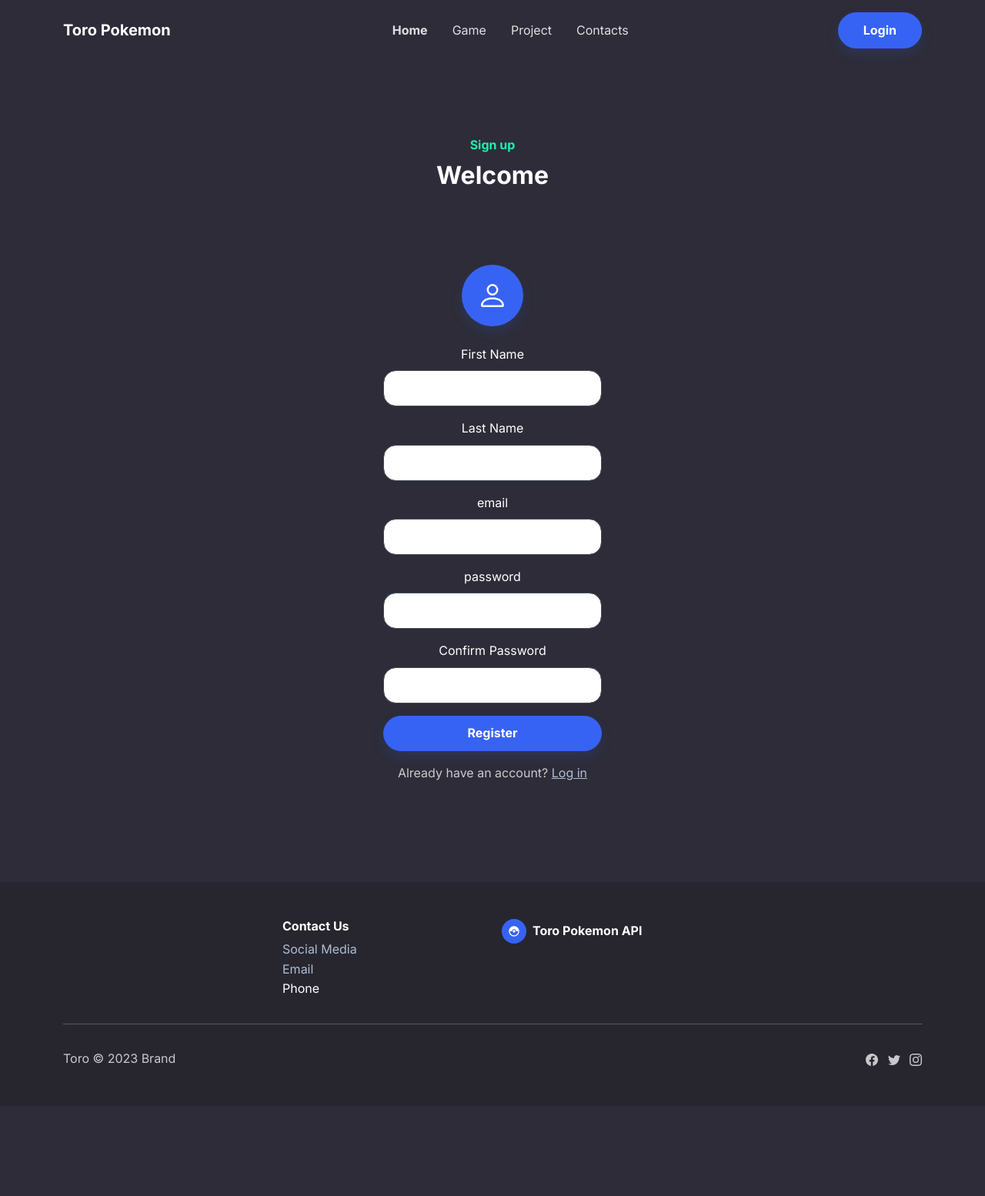
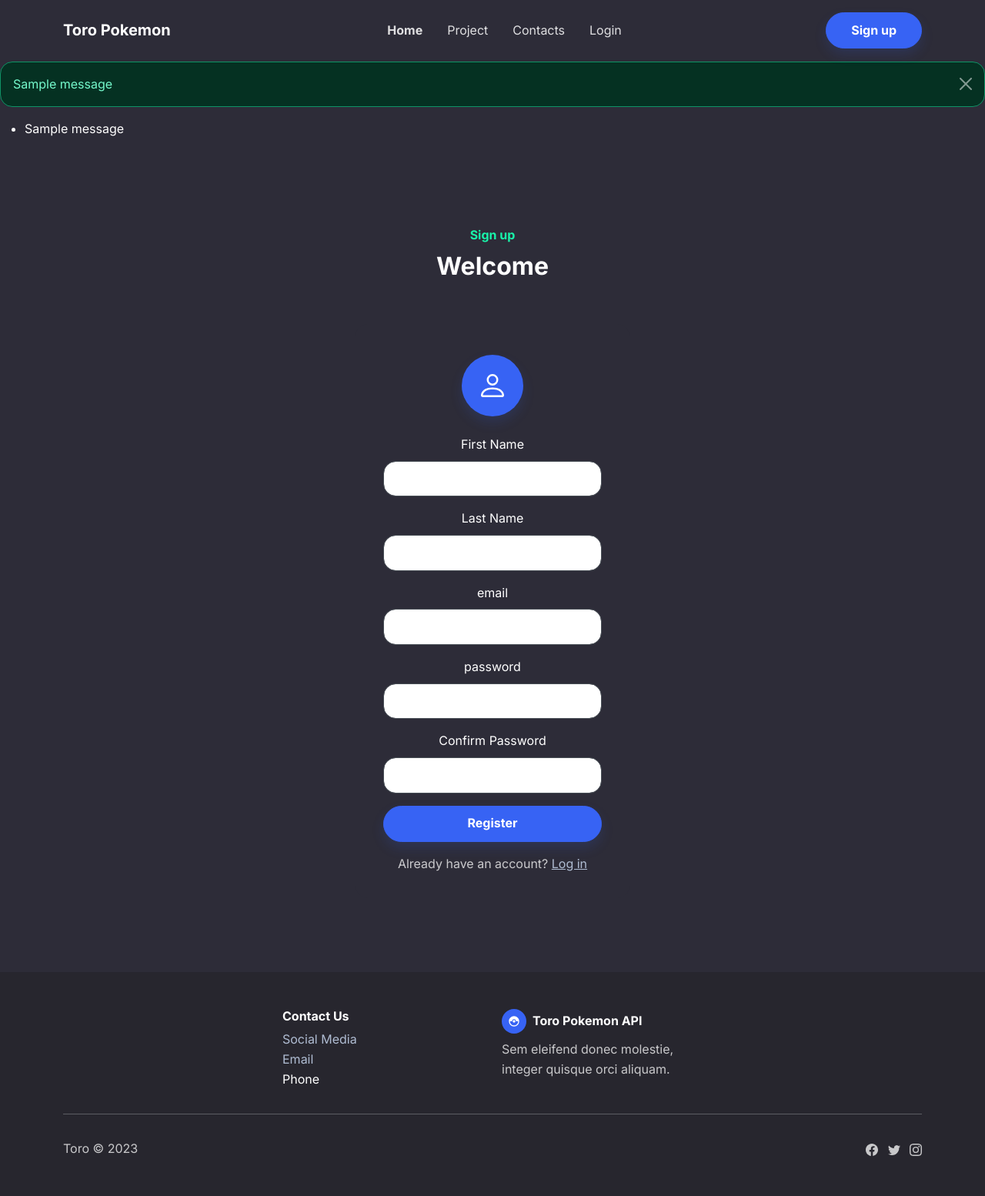
Before and after one commit to oackland/pokeapi_flask, a Flask app: page /signup in a window 1280 px wide. Shown: the whole page at 77% size. Before the commit the page ends 1385 px from the top, so only its background shows below. Run offline with Flask 3, Linux system fonts and the light colour scheme; tables that the repository leaves empty hold one stand-in row (values such as "Sample post"); one stand-in notice (Sample message) is shown; some libraries are stand-ins or nearby versions.

Commit message:
added first bp/auth blueprints
Signed-off-by: oackland <oackland.toro@outlook.com>

```diff
--- a/app/templates/base_nosignup.html
+++ b/app/blueprints/auth/auth_templates/base_nosignup.html
@@ -3,33 +3,90 @@
 
 <head>
 	<meta charset="utf-8">
-	<meta name="viewport" content="width=device-width, initial-scale=1.0, shrink-to-fit=yes">
+	<meta name="viewport" content="width=device-width, initial-scale=1.0, shrink-to-fit=no">
 	<title>{% block title %}Home{% endblock %}</title>
-	<link rel="icon" type="image/png" sizes="49x49" href="../static/img/brands/gnav_bg.png">
-	<link rel="stylesheet" href="../static/css/main.css">
+	<link rel="icon" type="image/png" sizes="49x49" href="../../../static/img/brands/gnav_bg.png">
+	{% block style %}
+		<link rel="stylesheet" href="../../../static/css/main.css">{% endblock %}
 	<link rel="stylesheet"
 	      href="https://fonts.googleapis.com/css?family=Inter:300italic,400italic,600italic,700italic,800italic,400,300,600,700,800&amp;display=swap">
 </head>
 
 <body>
 <nav class="navbar navbar-expand-md sticky-top py-3 navbar-dark" id="mainNav">
-	<div class="container"><a class="navbar-brand d-flex align-items-center" href="{{ url_for('pokemon.home') }}"><span>Toro
-		Pokemon</span></a>
-		<button data-bs-toggle="collapse" class="navbar-toggler" data-bs-target="#navcol-1"><span
-				class="visually-hidden">Toggle navigation</span><span class="navbar-toggler-icon"></span></button>
-		<div class="collapse navbar-collapse" id="navcol-1">
+	{#	<div class="container">#}
+	{#		<a class="navbar-brand d-flex align-items-center" href="{{ url_for('auth.home') }}"><span>Toro#}
+	{#		Pokemon</span></a>#}
+	{#		<button data-bs-toggle="collapse" class="navbar-toggler" data-bs-target="#navcol-1"><span#}
+	{#				class="visually-hidden">Toggle navigation</span><span class="navbar-toggler-icon"></span></button>#}
+	{##}
+	{#		{% if current_user.is_authenticated %}#}
+	{#			<div class="collapse navbar-collapse" id="navcol-1">#}
+	{#			<ul class="navbar-nav mx-auto">#}
+	{#				<li class="nav-item"><a class="nav-link active" href="{{ url_for('auth.home') }}">Home</a></li>#}
+	{##}
+	{#				<li class="nav-item"></li>#}
+	{#				<li class="nav-item"><a class="nav-link" href="{{ url_for('bp.game') }}">Game</a></li>#}
+	{#				<li class="nav-item"><a class="nav-link" href="{{ url_for('bp.projects') }}">Project</a></li>#}
+	{#				<li class="nav-item"><a class="nav-link" href="{{ url_for('bp.contacts') }}">Contacts</a></li>#}
+	{#				<li class="nav-item"><a class="nav-link" href="{{ url_for('auth.logout') }}">Logout</a></li>#}
+	{##}
+	{#				{% else %}#}
+	{#				<a class="nav-link" href="{{ url_for('auth.login') }}">Login</a>#}
+	{#			</ul>#}
+	{#			<a class="btn btn-primary shadow" role="button" href="{{ url_for('auth.signup') }}">Sign up</a>#}
+	{#		{% endif %}#}
+	{#		</div>#}
+	{#	</div>#}
+	<div class="container">
+		<a class="navbar-brand d-flex align-items-center" href="{{ url_for('bp.home') }}">
+			<span>Toro Pokemon</span>
+		</a>
+		<button data-bs-toggle="collapse" class="navbar-toggler" data-bs-target="#navcol-1">
+			<span class="visually-hidden">Toggle navigation</span>
+			<span class="navbar-toggler-icon"></span>
+		</button>
+
+		{% if current_user.is_authenticated %}
+			<div class="collapse navbar-collapse" id="navcol-1">
+				<ul class="navbar-nav mx-auto">
+					<li class="nav-item"><a class="nav-link active" href="{{ url_for('bp.home') }}">Home</a></li>
+					<li class="nav-item"></li>
+					<li class="nav-item"><a class="nav-link" href="{{ url_for('bp.game') }}">Game</a></li>
+					<li class="nav-item"><a class="nav-link" href="{{ url_for('bp.projects') }}">Project</a></li>
+					<li class="nav-item"><a class="nav-link" href="{{ url_for('bp.contacts') }}">Contacts</a></li>
+					<li class="nav-item"><a class="nav-link" href="{{ url_for('auth.logout') }}">Logout</a></li>
+				</ul>
+				<a class="btn btn-primary shadow" role="button" href="{{ url_for('auth.signup') }}">Sign up</a>
+			</div>
+		{% else %}
 			<ul class="navbar-nav mx-auto">
-				<li class="nav-item"><a class="nav-link active" href="{{ url_for('pokemon.home') }}">Home</a></li>
-
+				<li class="nav-item"><a class="nav-link active" href="{{ url_for('bp.home') }}">Home</a></li>
 				<li class="nav-item"></li>
-				<li class="nav-item"><a class="nav-link" href="{{ url_for('pokemon.game') }}">Game</a></li>
-				<li class="nav-item"><a class="nav-link" href="{{ url_for('pokemon.projects') }}">Project</a></li>
-				<li class="nav-item"><a class="nav-link" href="{{ url_for('pokemon.contacts') }}">Contacts</a></li>
+				<li class="nav-item"><a class="nav-link" href="{{ url_for('bp.projects') }}">Project</a></li>
+				<li class="nav-item"><a class="nav-link" href="{{ url_for('bp.contacts') }}">Contacts</a></li>
+				<li class="nav-item"><a class="nav-link" href="{{ url_for('auth.login') }}">Login</a></li>
 			</ul>
-			<a class="btn btn-primary shadow" role="button" href="{{ url_for('pokemon.login') }}">Login</a>
-		</div>
+			<a class="btn btn-primary shadow" role="button" href="{{ url_for('auth.signup') }}">Sign up</a>
+		{% endif %}
 	</div>
 </nav>
+{% with messages = get_flashed_messages(with_categories=true) %}
+	{% if messages %}
+		{% for category, message in messages %}
+			<div class="alert alert-{{ category }} alert-dismissible fade show" role="alert">
+				{{ message }}
+				<button type="button" class="btn-close" data-bs-dismiss="alert" aria-label="Close"></button>
+			</div>
+		{% endfor %}
+
+		<ul class=flashes>
+			{% for category, message in messages %}
+				<li class="{{ category }}">{{ message }}</li>
+			{% endfor %}
+		</ul>
+	{% endif %}
+{% endwith %}
 
 {% block content %}{% endblock %}
 
@@ -52,12 +109,12 @@
                                 <rect fill="none" height="24" width="24"></rect>
                                 <path d="M14.5,12c0,1.38-1.12,2.5-2.5,2.5c-1.38,0-2.5-1.12-2.5-2.5s1.12-2.5,2.5-2.5C13.38,9.5,14.5,10.62,14.5,12z M22,12 c0,5.52-4.48,10-10,10C6.48,22,2,17.52,2,12S6.48,2,12,2C17.52,2,22,6.48,22,12z M20,12h-4c0-2.21-1.79-4-4-4c-2.21,0-4,1.79-4,4H4 c0,4.41,3.59,8,8,8C16.41,20,20,16.41,20,12z"></path>
                             </svg></span><span>Toro Pokemon API</span></div>
-
+				<p class="text-muted">Sem eleifend donec molestie, integer quisque orci aliquam.</p>
 			</div>
 		</div>
 		<hr>
 		<div class="text-muted d-flex justify-content-between align-items-center pt-3">
-			<p class="mb-0">Toro © 2023 Brand</p>
+			<p class="mb-0">Toro © 2023</p>
 			<ul class="list-inline mb-0">
 				<li class="list-inline-item">
 					<svg xmlns="http://www.w3.org/2000/svg" width="1em" height="1em" fill="currentColor"
@@ -81,8 +138,8 @@
 		</div>
 	</div>
 </footer>
-<script src="../static/js/bootstrap.js"></script>
-<script src="../static/js/bold-and-dark.js"></script>
+<script src="../../../static/js/bootstrap.js"></script>
+<script src="../../../static/js/bold-and-dark.js"></script>
 </body>
 
 </html>
--- a/app/templates/signup.html
+++ b/app/blueprints/auth/auth_templates/login.html
@@ -1,12 +1,12 @@
-{% extends "base_nosignup.html" %}
-<title>{% block title %}Sign up{% endblock %}</title>
+{% extends "base.html" %}
+<title>{% block title %}HOME{% endblock %}</title>
 {% block content %}
 	<section class="py-5">
 		<div class="container py-5">
 			<div class="row mb-4 mb-lg-5">
 				<div class="col-md-8 col-xl-6 text-center mx-auto">
-					<p class="fw-bold text-success mb-2">Sign up</p>
-					<h2 class="fw-bold">Welcome</h2>
+					<p class="fw-bold text-success mb-2">Login</p>
+					<h2 class="fw-bold">Welcome back</h2>
 				</div>
 			</div>
 			<div class="row d-flex justify-content-center">
@@ -22,32 +22,16 @@
 							<form method="post">
 								{{ form.hidden_tag() }}
 								<div class="mb-3">
-									{{ form.first_name.label(class='form-label') }}
-									{{ form.first_name(class='form-control') }}
+									{{ form.email(class='form-control', placeholder='Enter your email') }}
+
 								</div>
 								<div class="mb-3">
-									{{ form.last_name.label(class='form-label') }}
-									{{ form.last_name(class='form-control') }}
-								</div>
-								<div class="mb-3">
-									{{ form.email.label(class='form-label') }}
-									{{ form.email(class='form-control') }}
-								</div>
-								<div class="mb-3">
-									{{ form.password.label(class='form-label') }}
 									{{ form.password(class='form-control') }}
 								</div>
 								<div class="mb-3">
-									{{ form.confirm_password.label(class='form-label') }}
-									{{ form.confirm_password(class='form-control') }}
+									{{ form.submit_btn(class='btn btn-primary shadow d-block w-100') }}
 								</div>
-								<div class="mb-3">
-									{{ form.submit_btn(class='btn btn-primary shadow d-block w-100') }}
-
-								</div>
-								<p class="text-muted">Already have an account?&nbsp;<a
-										href="{{ url_for('pokemon.login') }}">Log in</a>
-								</p>
+								<p class="text-muted">Forgot your password?</p>
 							</form>
 						</div>
 					</div>
--- a/app/templates/login.html
+++ b/app/blueprints/auth/auth_templates/signup.html
@@ -1,12 +1,12 @@
-{% extends "base.html" %}
-<title>{% block title %}Login{% endblock %}</title>
+{% extends "base_nosignup.html" %}
+<title>{% block title %}Sign up{% endblock %}</title>
 {% block content %}
 	<section class="py-5">
 		<div class="container py-5">
 			<div class="row mb-4 mb-lg-5">
 				<div class="col-md-8 col-xl-6 text-center mx-auto">
-					<p class="fw-bold text-success mb-2">Login</p>
-					<h2 class="fw-bold">Welcome back</h2>
+					<p class="fw-bold text-success mb-2">Sign up</p>
+					<h2 class="fw-bold">Welcome</h2>
 				</div>
 			</div>
 			<div class="row d-flex justify-content-center">
@@ -22,16 +22,32 @@
 							<form method="post">
 								{{ form.hidden_tag() }}
 								<div class="mb-3">
-									{{ form.email(class='form-control', placeholder='Enter your email') }}
-
+									{{ form.first_name.label(class='form-label') }}
+									{{ form.first_name(class='form-control') }}
 								</div>
 								<div class="mb-3">
+									{{ form.last_name.label(class='form-label') }}
+									{{ form.last_name(class='form-control') }}
+								</div>
+								<div class="mb-3">
+									{{ form.email.label(class='form-label') }}
+									{{ form.email(class='form-control') }}
+								</div>
+								<div class="mb-3">
+									{{ form.password.label(class='form-label') }}
 									{{ form.password(class='form-control') }}
 								</div>
 								<div class="mb-3">
+									{{ form.confirm_password.label(class='form-label') }}
+									{{ form.confirm_password(class='form-control') }}
+								</div>
+								<div class="mb-3">
 									{{ form.submit_btn(class='btn btn-primary shadow d-block w-100') }}
+
 								</div>
-								<p class="text-muted">Forgot your password?</p>
+								<p class="text-muted">Already have an account?&nbsp;<a
+										href="{{ url_for('auth.login') }}">Log in</a>
+								</p>
 							</form>
 						</div>
 					</div>
--- /dev/null
+++ b/app/blueprints/auth/forms.py
@@ -0,0 +1,47 @@
+#  Copyright (c) 2023 Oackland Toro
+#
+#  The above copyright notice and this permission notice shall be included in all
+#  copies or substantial portions of the Software.
+
+#
+#  The above copyright notice and this permission notice shall be included in all
+#  copies or substantial portions of the Software.
+
+#
+#  The above copyright notice and this permission notice shall be included in all
+#  copies or substantial portions of the Software.
+
+#
+#  The above copyright notice and this permission notice shall be included in all
+#  copies or substantial portions of the Software.
+
+#
+#  The above copyright notice and this permission notice shall be included in all
+#  copies or substantial portions of the Software.
+
+#
+#  The above copyright notice and this permission notice shall be included in all
+#  copies or substantial portions of the Software.
+
+#
+#  The above copyright notice and this permission notice shall be included in all
+#  copies or substantial portions of the Software.
+
+from flask_wtf import FlaskForm
+from wtforms import SubmitField, EmailField, PasswordField, StringField
+from wtforms.validators import DataRequired, EqualTo
+
+
+class LoginForm(FlaskForm):
+	email = EmailField('Email Address: password: ', validators=[DataRequired()])
+	password = PasswordField('Password: ', validators=[DataRequired()])
+	submit_btn = SubmitField('Sign In')
+
+
+class SignupForm(FlaskForm):
+	first_name = StringField('First Name', validators=[DataRequired()])
+	last_name = StringField('Last Name', validators=[DataRequired()])
+	email = StringField('email', validators=[DataRequired()])
+	password = StringField('password', validators=[DataRequired()])
+	confirm_password = StringField('Confirm Password', validators=[DataRequired(), EqualTo('password')])
+	submit_btn = SubmitField('Register')
--- /dev/null
+++ b/app/blueprints/auth/routes.py
@@ -0,0 +1,80 @@
+#  Copyright (c) 2023 Oackland Toro
+#
+#  The above copyright notice and this permission notice shall be included in all
+#  copies or substantial portions of the Software.
+
+#
+#  The above copyright notice and this permission notice shall be included in all
+#  copies or substantial portions of the Software.
+
+#
+#  The above copyright notice and this permission notice shall be included in all
+#  copies or substantial portions of the Software.
+
+#
+#  The above copyright notice and this permission notice shall be included in all
+#  copies or substantial portions of the Software.
+
+#
+#  The above copyright notice and this permission notice shall be included in all
+#  copies or substantial portions of the Software.
+
+#
+#  The above copyright notice and this permission notice shall be included in all
+#  copies or substantial portions of the Software.
+
+#
+#  The above copyright notice and this permission notice shall be included in all
+#  copies or substantial portions of the Software.
+
+from flask import request, flash, redirect, url_for, render_template
+from flask_login import login_user, logout_user
+from werkzeug.security import check_password_hash
+
+from app.models import User, db
+from . import auth
+from .forms import LoginForm, SignupForm
+
+
+@auth.route('/login', methods=['GET', 'POST'])
+def login():
+	form = LoginForm()
+	if request.method == 'POST' and form.validate_on_submit():
+		email = form.email.data
+		password = form.password.data
+
+		queried_user = User.query.filter(User.email == email).first()
+		if queried_user and check_password_hash(queried_user.password, password):
+			login_user(queried_user)
+			flash(f'Welcome back {queried_user.first_name}!', 'primary')
+			return redirect(url_for('bp.game'))
+		else:
+			flash('Invalid email or password', 'danger')
+			return redirect(url_for('bp.home'))
+	else:
+		return render_template('login.html', form=form)
+
+
+@auth.route('/signup', methods=['GET', 'POST'])
+def signup():
+	form = SignupForm()
+	if request.method == 'POST' and form.validate_on_submit():
+		first_name = form.first_name.data
+		last_name = form.last_name.data
+		email = form.email.data.lower()
+		password = form.password.data
+		new_user = User(first_name, last_name, email, password)
+
+		db.session.add(new_user)
+		db.session.commit()
+		flash(f'Thank you for been a user {new_user.first_name}!', 'primary')
+		return redirect(url_for('auth.login'))
+
+	else:
+		return render_template('signup.html', form=form)
+
+
+@auth.route('/logout')
+def logout():
+	logout_user()
+	return render_template('index.html')
--- a/app/forms.py
+++ /dev/null
@@ -1,18 +0,0 @@
-from flask_wtf import FlaskForm
-from wtforms import SubmitField, EmailField, PasswordField, StringField
-from wtforms.validators import DataRequired, EqualTo
-
-
-class LoginForm(FlaskForm):
-	email = EmailField('Email Address: password: ', validators=[DataRequired()])
-	password = PasswordField('Password: ', validators=[DataRequired()])
-	submit_btn = SubmitField('Sign In')
-
-
-class SignupForm(FlaskForm):
-	first_name = StringField('First Name', validators=[DataRequired()])
-	last_name = StringField('Last Name', validators=[DataRequired()])
-	email = StringField('email', validators=[DataRequired()])
-	password = StringField('password', validators=[DataRequired()])
-	confirm_password = StringField('Confirm Password', validators=[DataRequired(), EqualTo('password')])
-	submit_btn = SubmitField('Register')
--- a/app/routes.py
+++ b/app/routes.py
@@ -1,18 +1,38 @@
+#  Copyright (c) 2023 Oackland Toro
+#
+#  The above copyright notice and this permission notice shall be included in all
+#  copies or substantial portions of the Software.
+
+#
+#  The above copyright notice and this permission notice shall be included in all
+#  copies or substantial portions of the Software.
+
+#
+#  The above copyright notice and this permission notice shall be included in all
+#  copies or substantial portions of the Software.
+
+#
+#  The above copyright notice and this permission notice shall be included in all
+#  copies or substantial portions of the Software.
+
+#
+#  The above copyright notice and this permission notice shall be included in all
+#  copies or substantial portions of the Software.
+
+#
+#  The above copyright notice and this permission notice shall be included in all
+#  copies or substantial portions of the Software.
+
+#
+#  The above copyright notice and this permission notice shall be included in all
+#  copies or substantial portions of the Software.
+
 import requests
-from flask import Blueprint, render_template, request, flash, url_for, redirect
-from flask_login import login_user, logout_user, login_required
-from werkzeug.security import check_password_hash
+from flask import Blueprint, render_template, request
+from flask_login import login_required
 
-from .forms import LoginForm, SignupForm
-from .models import User, db
+bp = Blueprint("bp", __name__)
 
-bp = Blueprint("pokemon", __name__)
-
-
-# @bp.route('/post/<int:post_id>')
-# def post(post_id):
-# 	return f'This is post number {post_id}'
-#
 
 @bp.route('/')
 @bp.route('/index')
@@ -20,59 +40,14 @@ def home():
 	return render_template('index.html')
 
 
-@bp.route('/login', methods=['GET', 'POST'])
-def login():
-	form = LoginForm()
-	if request.method == 'POST' and form.validate_on_submit():
-		email = form.email.data
-		password = form.password.data
-
-		queried_user = User.query.filter(User.email == email).first()
-		if queried_user and check_password_hash(queried_user.password, password):
-			login_user(queried_user)
-			flash(f'Welcome back {queried_user.first_name}!', 'primary')
-			return redirect(url_for('pokemon.game'))
-		else:
-			flash('Invalid email or password', 'danger')
-			return redirect(url_for('pokemon.home'))
-	else:
-		return render_template('login.html', form=form)
-
-
-@bp.route('/signup', methods=['GET', 'POST'])
-def signup():
-	form = SignupForm()
-	if request.method == 'POST' and form.validate_on_submit():
-		first_name = form.first_name.data
-		last_name = form.last_name.data
-		email = form.email.data.lower()
-		password = form.password.data
-		new_user = User(first_name, last_name, email, password)
-
-		db.session.add(new_user)
-		db.session.commit()
-		flash(f'Thank you for been a user {new_user.first_name}!', 'primary')
-		return redirect(url_for('pokemon.login'))
-
-	else:
-		return render_template('signup.html', form=form)
-
-
-@bp.route('/logout')
-def logout():
-	logout_user()
-	return render_template('index.html')
-
-
 @bp.route("/projects")
 def projects():
-	return redirect(url_for('pokemon.projects'))
+	return render_template('includes/projects.html')
 
 
 @bp.route("/contact")
-@login_required
 def contacts():
-	return render_template("contacts.html")
+	return render_template("includes/contacts.html")
 
 
 # @bp.route("/signup")
@@ -83,7 +58,7 @@ def contacts():
 @bp.route("/game")
 @login_required
 def game():
-	return render_template("game.html", pokemon_data="pikachu", error_message=None)
+	return render_template("includes/game.html", pokemon_data="pikachu", error_message=None)
 
 
 @bp.route("/fetch_pokemon_data", methods=["POST"])
@@ -104,12 +79,8 @@ def fetch_pokemon_data():
 				"ability":    data["abilities"][0]["ability"]["name"]
 		}
 
-		return render_template("game.html", pokemon_data=pokemon_data, error_message=None)
+		return render_template("includes/game.html", pokemon_data=pokemon_data, error_message=None)
 
 	except requests.exceptions.RequestException as e:
 		error_message = f"Error fetching Pokémon data: {str(e)}"
-		return render_template("game.html", pokemon_data=None, error_message=error_message)
-
-
-if __name__ == '__main__':
-	app.run()
+		return render_template("includes/game.html", pokemon_data=None, error_message=error_message)
--- a/app/templates/game.html
+++ b/app/templates/includes/game.html
@@ -1,7 +1,7 @@
 {% extends "base.html" %}
 <title>{% block title %}Pokedex{% endblock %}</title>
 {% block style %}
-	<link rel="stylesheet" href="../static/css/main.css">
+	<link rel="stylesheet" href="../../static/css/main.css">
 	<style>
 		.poke_container
 		{
```
Also changed, not shown: app/__init__.py (+37 -6 lines), app/blueprints/__init__.py (added, +32 -0 lines), app/blueprints/auth/__init__.py (added, +34 -0 lines), app/templates/base.html (+26 -21 lines), app/templates/includes/projects.html (renamed from app/templates/projects.html, +7 -6 lines), app/templates/includes/pokedex.html (renamed from app/templates/pokedex.html), 1 other file.
